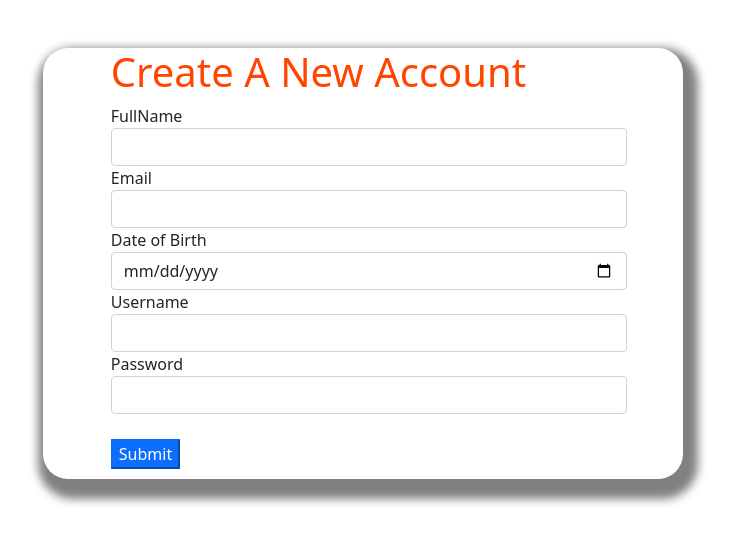
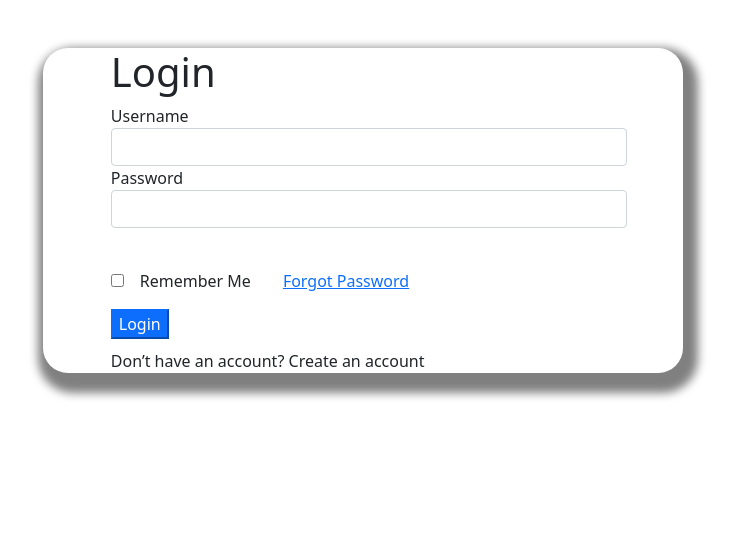
Before and after one commit to Aoyon123/Food-Order, a React (Create React App) app: page /login in a window 1280 px wide. Shown: the top 544 px of the page, without its empty margins (354-1089 px from the left). Built offline with nearby package versions, Linux system fonts and the light colour scheme.

Commit message:
signuptologinform

```diff
--- a/src/Components/Login/Login.js
+++ b/src/Components/Login/Login.js
@@ -1,5 +1,5 @@
 import React, { useContext, useState } from "react";
-import { useLocation } from "react-router-dom";
+import { Link, useLocation } from "react-router-dom";
 import { useHistory } from "react-router-dom";
 import { loggedInUser } from "../../App";
 import "./Login.css";
@@ -9,7 +9,7 @@ const Login = () => {
   const history = useHistory();
   const location = useLocation();
   const { from } = location.state || { from: { pathname: "/" } };
-  const [newUser, setNewUser] = useState(true);
+  const [newUser, setNewUser] = useState(false);
   const [user, setUser] = useState({
     isLoggedIn: false,
     fullName: "",
@@ -18,7 +18,9 @@ const Login = () => {
     username: "",
     password: "",
   });
-  const handleForm = (e) => {};
+  const handleForm = (e) => {
+
+  };
   const handleInput = (e) => {
     let isFormValid = true;
     if (e.target.name == "fullName") {
@@ -63,12 +65,19 @@ const Login = () => {
   };
   console.log(loginUser);
   return (
-    <div class="form-design">
+    <div className="form-design">
       <div className="m-5">
         <div className="row d-flex justify-content-center ">
-          {newUser ? <h1><span class="signup-design" >Create A New Account</span></h1> : <h1>Login</h1>}
+          {newUser ? (
+            <h1>
+              <span className="signup-design">Create A New Account</span>
+            </h1>
+          ) : (
+            <h1>Login</h1>
+          )}
           <form action="" onSubmit={handleForm} className="form-group">
-            <label htmlFor="fullName">FullName</label>
+            {newUser && <label htmlFor="fullName">FullName</label>}
+            {newUser && (
               <input
                 type="text"
                 className="form-control"
@@ -76,7 +85,9 @@ const Login = () => {
                 name="fullName"
                 id="fullName"
               />
-            <label htmlFor="email">Email</label>
+            )}
+            {newUser && <label htmlFor="email">Email</label>}
+            {newUser && (
               <input
                 type="email"
                 className="form-control"
@@ -84,7 +95,9 @@ const Login = () => {
                 name="email"
                 id="email"
               />
-            <label htmlFor="dateOfBirth">Date of Birth</label>
+            )}
+            {newUser && <label htmlFor="dateOfBirth">Date of Birth</label>}
+            {newUser && (
               <input
                 type="date"
                 className="form-control"
@@ -92,6 +105,8 @@ const Login = () => {
                 name="dateOfBirth"
                 id="dateOfBirth"
               />
+            )}
+
             <label htmlFor="username">Username</label>
             <input
               type="text"
@@ -100,7 +115,7 @@ const Login = () => {
               name="username"
               id="username"
             />
-            <div class="password-design">
+            <div className="password-design">
               <label htmlFor="password">Password</label>
               <input
                 type="password"
@@ -110,11 +125,58 @@ const Login = () => {
                 id="password"
               />
             </div>
-
-            <div class="submit-button">
-              <input type="submit" className="btn-primary" value="Submit" />
+            {!newUser && (
+              <input type="checkbox" name="remember" id="remember" />
+            )}
+            {!newUser && (
+              <label htmlFor="remember" className="m-3">
+                {" "}
+                Remember Me
+              </label>
+            )}
+            {!newUser && (
+              <Link to="/forgot" className="m-3">
+                Forgot Password
+              </Link>
+            )}
+            <div className="submit-button">
+              <input
+                type="submit"
+                className="btn-primary"
+                value={newUser ? "Create an Account" : "Login"}
+              />
             </div>
           </form>
+          <input
+            style={{ display: "none" }}
+            type="checkbox"
+            onChange={() => setNewUser(!newUser)}
+            name="newUser"
+            id="newUser"
+          />
+          <input
+            style={{ display: "none" }}
+            type="checkbox"
+            onChange={() => setNewUser(!newUser)}
+            name="newUser"
+            id="newUser"
+          />
+          {!newUser ? (
+            <div>
+              Don’t have an account?{" "}
+              <label htmlFor="newUser">
+                <span className=" "> Create an account</span>{" "}
+              </label>
+            </div>
+          ) : (
+            <div>
+              Already have an account?
+              <label htmlFor="newUser">
+                {" "}
+                <span className=" "> Login </span>{" "}
+              </label>
+            </div>
+          )}
         </div>
       </div>
     </div>
```
Lines whose indentation alone changed are shown as unchanged.
